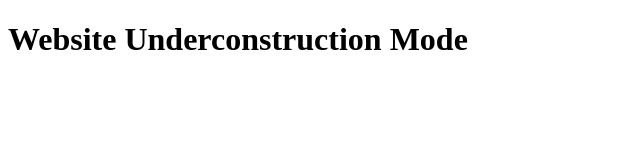
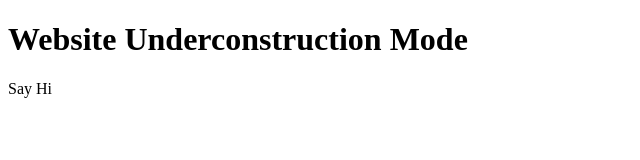
Before and after one commit to hassanrash3ed/Dog, a plain HTML site: page index.html in a window 1280 px wide. Shown: the full height of the page, 0-640 px from the left. Drawn offline with Linux system fonts and the light colour scheme.

Commit message:
ADDED MESSAGE

```diff
--- a/index.html
+++ b/index.html
@@ -7,5 +7,6 @@
   </head>
   <body>
     <h1>Website Underconstruction Mode</h1>
+  <p>Say Hi </p>
   </body>
 </html>
```
